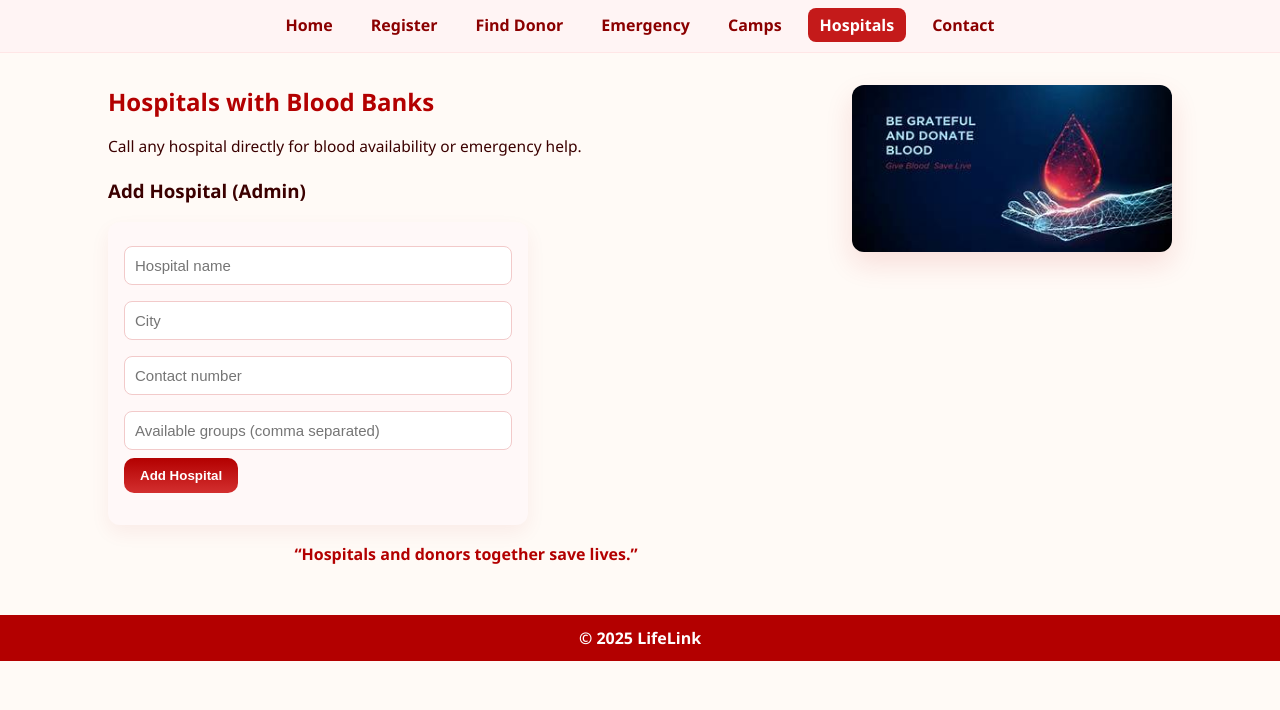
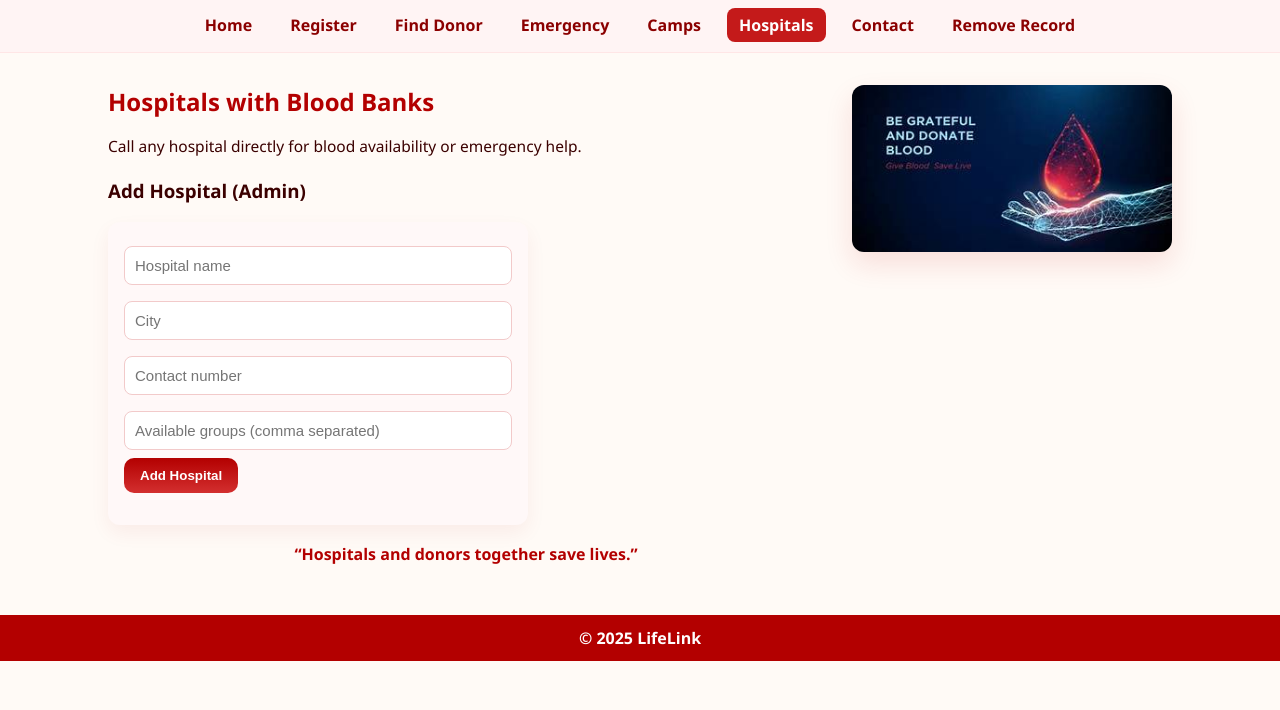
Before and after one commit to divya-123-TC/Life_link_blooddonation_and_emergency_portal, a plain HTML site: page hospital.html in a window 1280 px wide. Shown: the part 90-800 px from the top of the page. Drawn offline with Linux system fonts and the light colour scheme.

Commit message:
Update hospital.html

```diff
--- a/hospital.html
+++ b/hospital.html
@@ -20,6 +20,7 @@
     <a href="camp.html">Camps</a>
     <a href="hospital.html" class="active">Hospitals</a>
     <a href="contact.html">Contact</a>
+    <a href="remove_record.html">Remove Record</a>
   </div>
 
   <div class="container">
```
